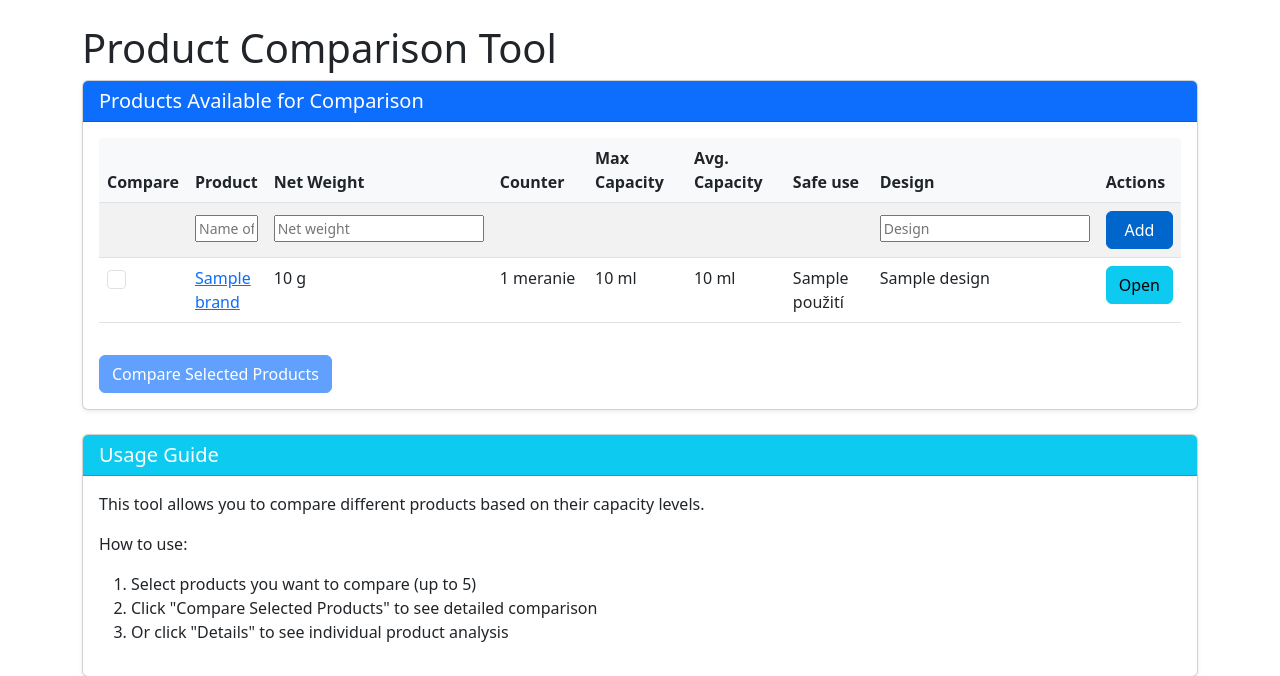
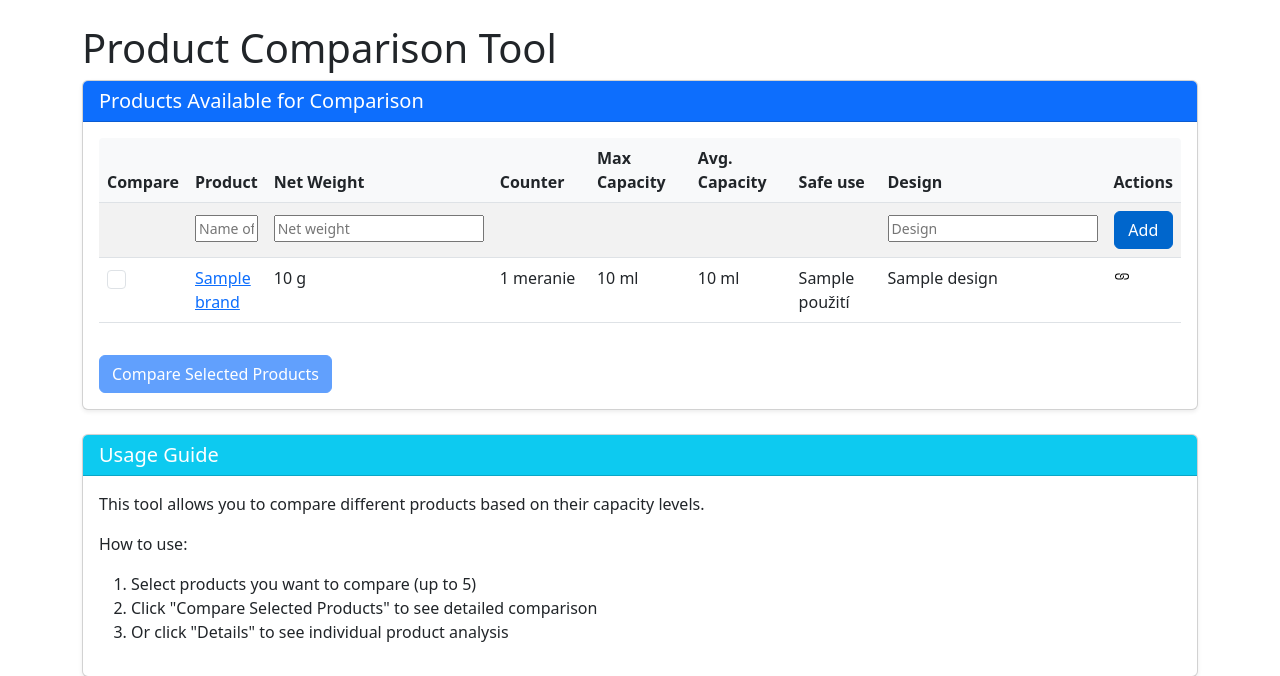
Before and after one commit to zrebec/quantify, a PHP site: template templates/product/list.html.twig in a window 1280 px wide. Shown: the part 76-752 px from the top of the page. Run offline with PHP 8.4, Linux system fonts and the light colour scheme; the template is opened without the code that fills it: most values are stand-ins (such as "Sample title", 1, 10 or a date in 2020); some libraries are stand-ins or nearby versions.

Commit message:
feat: add link icon

```diff
--- a/src/Models/Product.php
+++ b/src/Models/Product.php
@@ -61,6 +61,7 @@ class Product
         $product = $this->db->get('products', [
             'id',
             'brand',
+            'link',
             'net_weight',
             'description',
             'design'
--- a/templates/partials/product_info.html.twig
+++ b/templates/partials/product_info.html.twig
@@ -3,7 +3,11 @@
         <h5 class="mb-0">Product Information</h5>
     </div>
     <div class="card-body">
-        <h1>{{ product.brand }}</h1>
+        <h1>{{ product.brand }}
+            <a href="{{ product.link }}" target="_blank" class="icon-link icon-link-href">
+                <img src="/assets/images/link.svg" alt="Link icon">
+            </a>
+        </h1>
         <p><strong>Net Weight</strong>: {{ product.net_weight }}g</p>
         <p><strong>Design</strong>: {{ product.design }} / 5</p>
         <p><strong>Description</strong>: {{ product.description }}</p>
--- a/templates/product/list.html.twig
+++ b/templates/product/list.html.twig
@@ -84,8 +84,8 @@
                                 </td>
                                 <td>{{ product.design|default('-') }}</td>
                                 <td>
-                                    <a href="{{ product.link }}" target="_blank" class="btn btn-info w-100">
-                                        Open
+                                    <a href="{{ product.link }}" target="_blank" class="icon-link icon-link-hover">
+                                        <img src="/assets/images/link.svg" alt="Link icon">
                                     </a>
                                 </td>
                             </tr>
```
Also changed, not shown: public/assets/images/link.svg (added).
